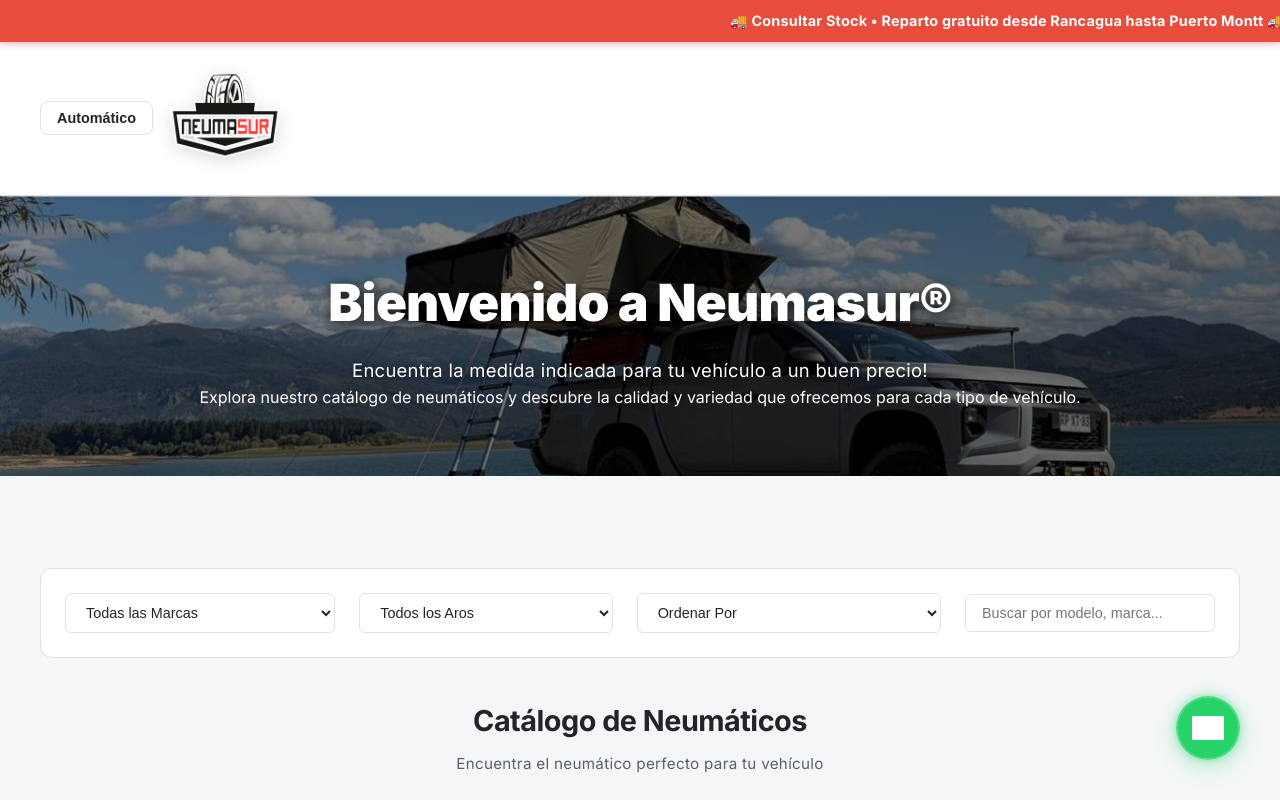
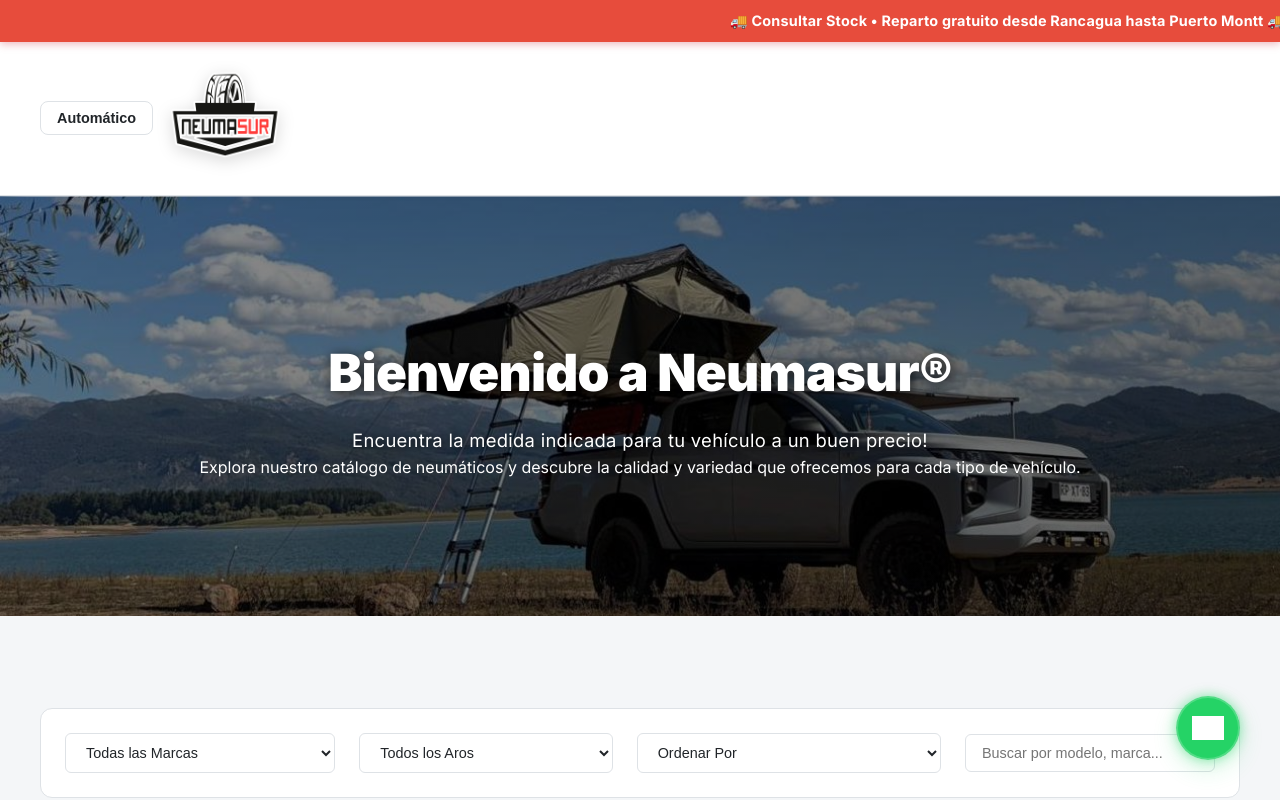
Before and after one commit to jpcoding99/catalogo-neumasur, a website: page index.html in a window 1280 px wide. Shown: the top 800 px of the page. Drawn offline with Linux system fonts and the light colour scheme; grey boxes are pictures that could not be loaded.

Commit message:
modificacion stylecss

```diff
--- a/style.css
+++ b/style.css
@@ -982,7 +982,7 @@
     }
 
     /* HERO SECTION */
-    .hero-section {
+    .hero-image {
         height: 420px;
     }
 
```
